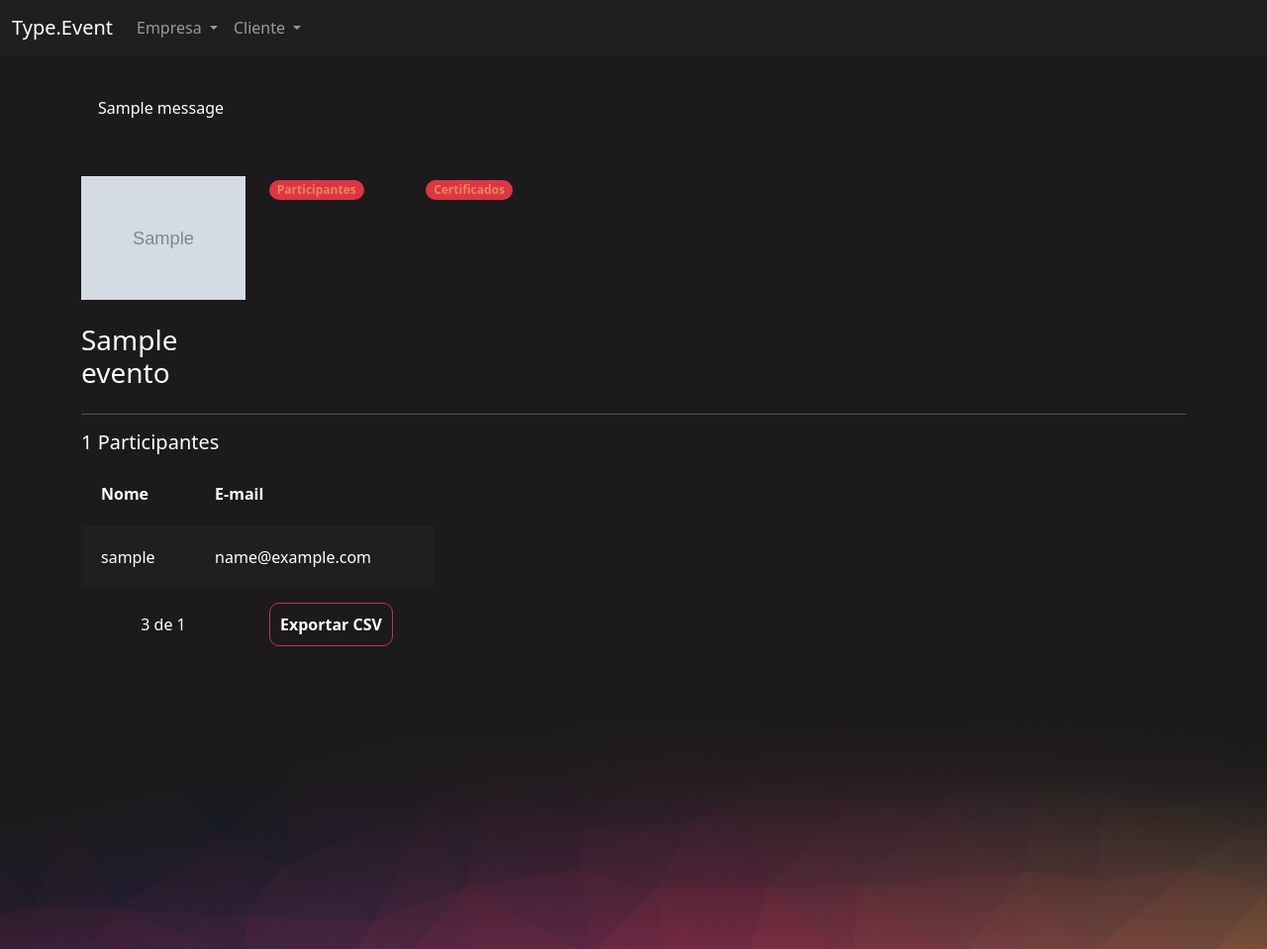
After one commit to AndreCabrales/Evento---PSW, a Django app: template evento/eventos/templates/participantes_evento.html in a window 1280 px wide. The commit adds this page. Shown: the whole page at 99% size. Run offline with Django 3.2, Linux system fonts and the light colour scheme; the template is opened without the code that fills it: most values are stand-ins (such as "Sample title", 1, 10 or a date in 2020); grey boxes marked "Sample" are stand-in pictures; one stand-in notice (Sample message) is shown.

Commit message:
modulo evento

```diff
--- a/evento/evento/urls.py
+++ b/evento/evento/urls.py
@@ -16,9 +16,12 @@ Including another URLconf
 """
 from django.contrib import admin
 from django.urls import path, include
+from django.conf import settings
+from django.conf.urls.static import static
 
 urlpatterns = [
     path('admin/', admin.site.urls),
     path('usuarios/', include('usuarios.urls')),
     path('eventos/', include('eventos.urls')),
-]
+
+] + static(settings.MEDIA_URL, document_root=settings.MEDIA_ROOT)
--- a/evento/eventos/models.py
+++ b/evento/eventos/models.py
@@ -12,6 +12,8 @@ class Evento(models.Model):
     carga_horaria = models.IntegerField()
     logo = models.ImageField(upload_to='logos')
 
+    participantes = models.ManyToManyField(User, related_name="evento_participante", null=True, blank=True)
+
     # paleta de cores
     # fffffff (7)
     cor_principal = models.CharField(max_length=7)
--- /dev/null
+++ b/evento/eventos/templates/participantes_evento.html
@@ -0,0 +1,72 @@
+{% extends "bases/base_evento.html" %}
+{% load static %}
+
+{% block 'importacoes' %}
+    <link href="{% static 'evento/css/gerenciar_evento.css' %}" rel="stylesheet">
+{% endblock %}
+
+{% block 'conteudo' %}
+    <div class="container">
+        <br>
+        {% if messages %}
+            {% for message in messages %}
+                <div class="alert {{ message.tags }}">{{ message }}</div>
+            {% endfor %}
+        {% endif %}
+        <br>
+        <div class="row">
+            <div class="col-md-2">
+                <img width="100%" src="/media/{{evento.logo}}">
+                <br>
+                <br>
+                <h3>{{evento.nome}}</h3>
+
+            </div>
+
+            <div class="col-md">
+                <div class="row">
+                    <div class="col-md-2">
+                        <span class="badge rounded-pill text-bg-danger"><a class="link" href="#">Participantes</a></span>
+                    </div>
+                    <div class="col-md-2">
+                        <span class="badge rounded-pill text-bg-danger"><a class="link" href="#">Certificados</a></span>
+                    </div>
+                </div>
+            </div>
+        </div>
+        <hr>
+
+        <div class="row">
+            <h5>{{evento.participantes.all.count}} Participantes</h5>
+
+            <div class="col-md-4">
+                <table>
+                    <tr>
+                        <th>Nome</th>
+                        <th>E-mail</th>
+                    </tr>
+                    {% for participante in participantes %}
+                        <tr class="{% cycle 'linha' 'linha2' %}">
+                            <td>{{participante.username}}</td>
+                            <td>{{participante.email}}</td>
+                        </tr>
+                    {% endfor %}
+                </table>
+                <br>
+                <div class="row">
+                    <div class="col-md text-center">
+                        <p>3 de {{evento.participantes.all.count}}</p>
+                    </div>
+
+                    <div class="col-md ">
+                        <a href="{% url 'gerar_csv' evento.id %}" class="btn-principal" style="text-decoration: none;">Exportar CSV</a>
+                    </div>
+                </div>
+            </div>
+
+        </div>
+
+
+    </div>
+
+{% endblock %}
--- a/evento/eventos/urls.py
+++ b/evento/eventos/urls.py
@@ -2,8 +2,13 @@
 from django.urls import path
 from . import views
 
+
 urlpatterns = [
 
     path('novo_evento/', views.novo_cadastro, name='novo_evento'),
+    path('gerenciar_evento/', views.gerenciar_evento, name="gerenciar_evento"),
+    path('inscrever_evento/<int:id>/', views.inscrever_evento, name="inscrever_evento"),
+    path('participantes_evento/<int:id>/', views.participantes_evento, name="participantes_evento"),
+    path('gerar_csv/<int:id>/', views.gerar_csv, name="gerar_csv"),
 
 ]
--- /dev/null
+++ b/evento/media/oSWuU5J_.csv
@@ -0,0 +1 @@
+admin,admin@gmail.com
--- a/evento/templates/bases/base_evento.html
+++ b/evento/templates/bases/base_evento.html
@@ -23,8 +23,8 @@
                         Empresa
                     </a>
                     <ul class="dropdown-menu">
-                        <li><a class="dropdown-item" href="">Criar novo evento</a></li>
-                        <li><a class="dropdown-item" href="">Gerenciar eventos</a></li>
+                        <li><a class="dropdown-item" href="{% url 'novo_evento'%}">Criar novo evento</a></li>
+                        <li><a class="dropdown-item" href="{% url 'gerenciar_evento' %}">Gerenciar eventos</a></li>
                     </ul>
                 </li>
 
@@ -33,8 +33,8 @@
                         Cliente
                     </a>
                     <ul class="dropdown-menu">
-                        <li><a class="dropdown-item" href="">Meus eventos</a></li>
-                        <li><a class="dropdown-item" href="">Meus certificados</a></li>
+                        <li><a class="dropdown-item" href="#">Meus eventos</a></li>
+                        <li><a class="dropdown-item" href="#">Meus certificados</a></li>
                     </ul>
                 </li>
             </ul>
--- /dev/null
+++ b/evento/templates/static/evento/css/gerenciar_evento.css
@@ -0,0 +1,15 @@
+table{
+    width: 100%;
+    padding: 20px;
+}
+
+.linha{
+    height: 40px;
+    background-color: var(--main-color);
+    padding: 20px;
+}
+
+
+td, th{
+    padding: 20px;
+}
```
Also changed, not shown: evento/eventos/templates/gerenciar_evento.html (added, +48 -0 lines), evento/eventos/templates/inscrever_evento.html (added, +40 -0 lines), evento/eventos/views.py (+71 -1 lines), evento/eventos/migrations/0004_evento_participantes.py (added), evento/media/logos/download_3.jpg (added).
